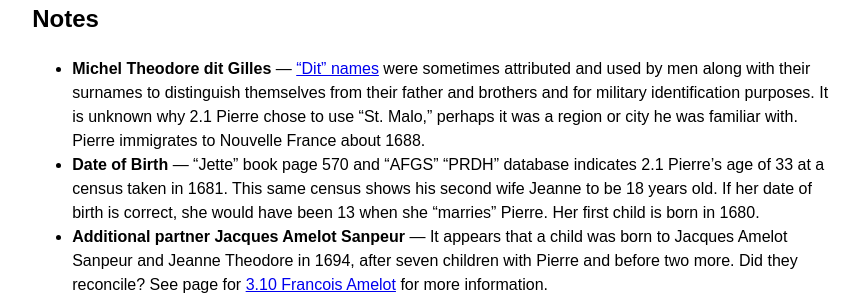
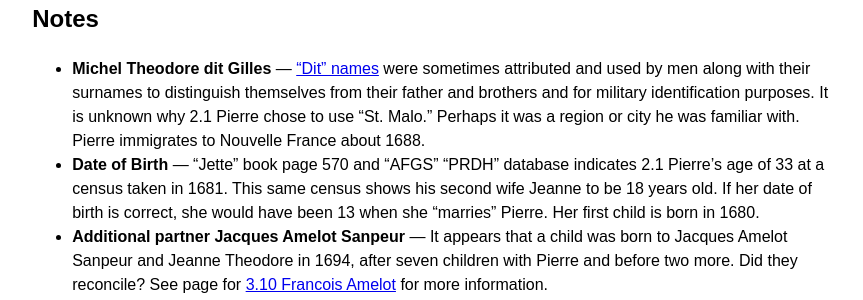
Before and after one commit to highchair/hogue-family-ancestry, a Jekyll site: the page built from _people/1663-jeanne-theodore.md, in a window 1280 px wide. Shown: the part 1332-1632 px from the top of the page, without its empty margins (19-882 px from the left). Built offline with Jekyll 4.4.1, drawn with Linux system fonts in a browser that asks for light colours.

```diff
--- a/_people/1663-jeanne-theodore.md
+++ b/_people/1663-jeanne-theodore.md
@@ -45,7 +45,7 @@ After bearing seven children with Pierre, Jeanne has one son with another man
 
 ## Notes
 
-+ **Michel Theodore dit Gilles** — [“Dit” names](https://en.wikipedia.org/wiki/Dit_name) were sometimes attributed and used by men along with their surnames to distinguish themselves from their father and brothers and for military identification purposes. It is unknown why 2.1 Pierre chose to use “St. Malo,” perhaps it was a region or city he was familiar with. Pierre immigrates to Nouvelle France about 1688.
++ **Michel Theodore dit Gilles** — [“Dit” names](https://en.wikipedia.org/wiki/Dit_name) were sometimes attributed and used by men along with their surnames to distinguish themselves from their father and brothers and for military identification purposes. It is unknown why 2.1 Pierre chose to use “St. Malo.” Perhaps it was a region or city he was familiar with. Pierre immigrates to Nouvelle France about 1688.
 + **Date of Birth** — “Jette” book page 570 and “AFGS” “PRDH” database indicates 2.1 Pierre’s age of 33 at a census taken in 1681. This same census shows his second wife Jeanne to be 18 years old. If her date of birth is correct, she would have been 13 when she “marries” Pierre. Her first child is born in 1680.
 + **Additional partner Jacques Amelot Sanpeur** — It appears that a child was born to Jacques Amelot Sanpeur and Jeanne Theodore in 1694, after seven children with Pierre and before two more. Did they reconcile? See page for [3.10 Francois Amelot]({% link _people/1694-francois-amelot.md %}) for more information.
 + Typically, the location of Canada is shown for familiarity purposes. At this time in Canadian history, it would have been known as “Nouvelle France” (New France). See (Generation 11.32) Marcel’s “Introduction” and “Story of Pierre” for additional information. _New France became the British Province of Quebec in 1763 after France ceded it in the Treaty of Paris at the end of the Seven Years’ War._
```
